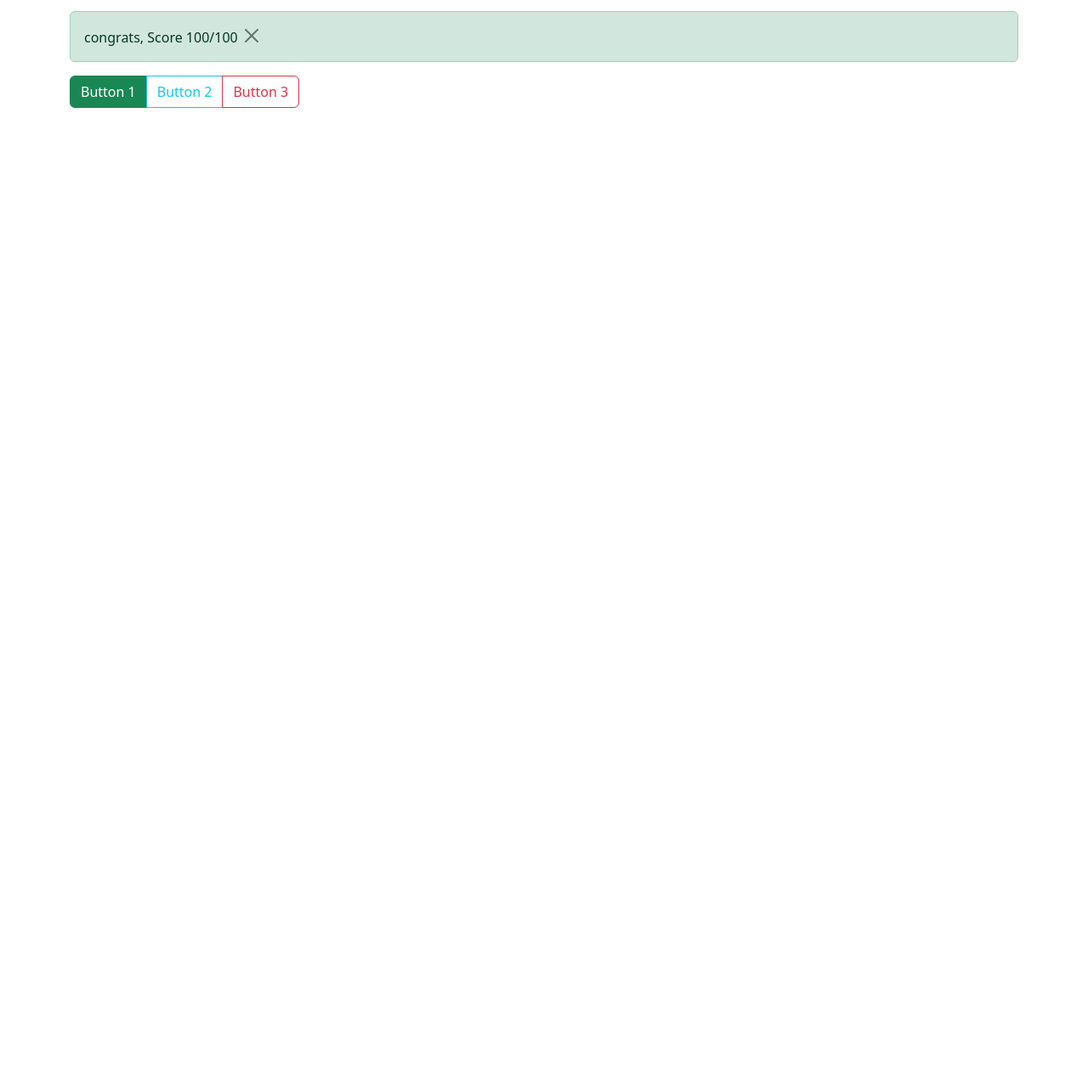
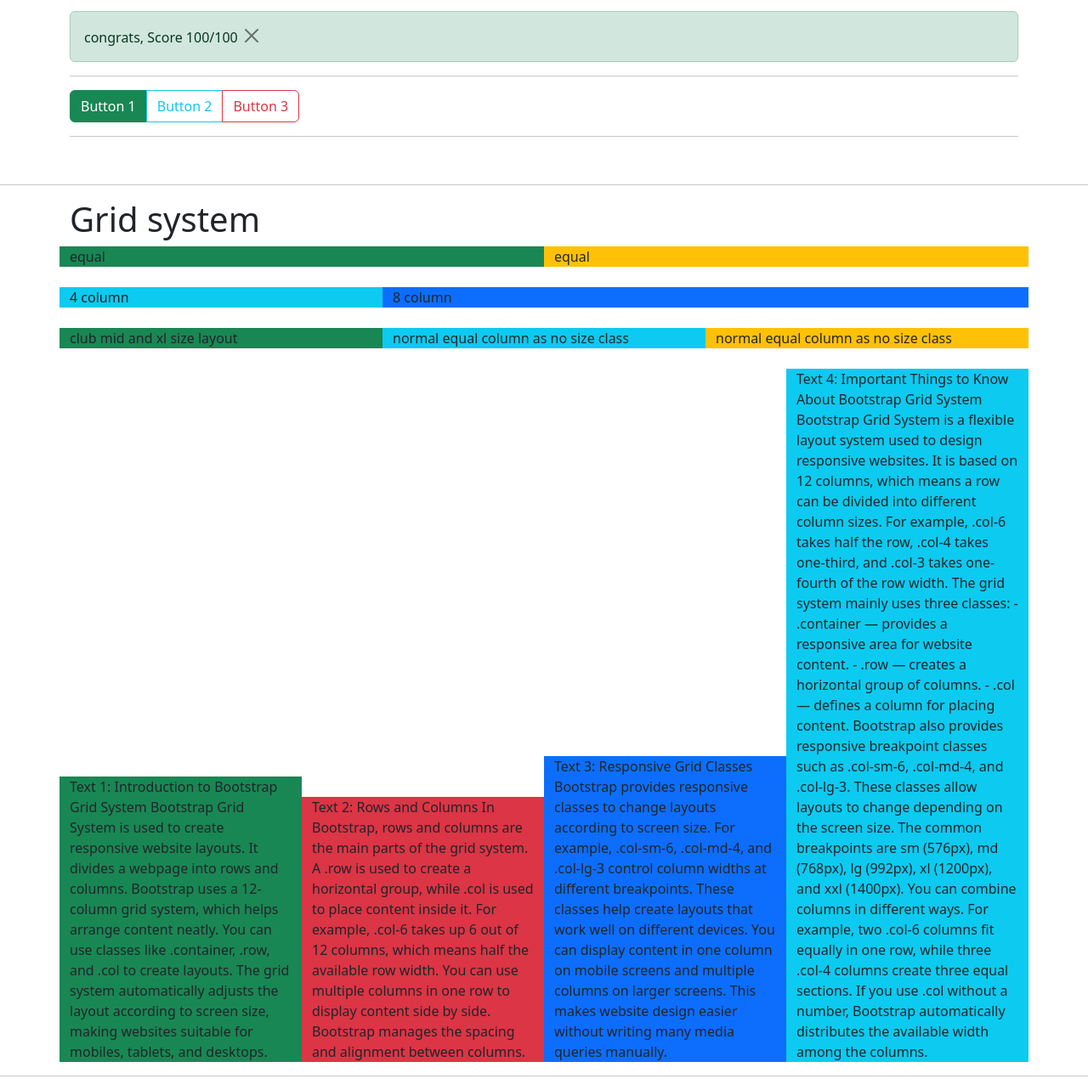
Before and after one commit to PrinceJ18/Bootstrap-CSS, a website: page index.html in a window 1280 px wide. Shown: the part 804-2087 px from the top of the page at 85% size. Before the commit the page ends 931 px from the top, so only its background shows below. Drawn offline with nearby package versions, Linux system fonts and the light colour scheme.

Commit message:
grid system in bootstrap CSS

```diff
--- a/index.html
+++ b/index.html
@@ -35,7 +35,7 @@
             </div>
 
             <form class="d-flex">
-                <input class="form-control me-2" type="search" placeholder="Search"/>
+                <input class="form-control me-2" type="search" placeholder="Search" />
                 <button class="btn btn-outline-success" type="submit">Search</button>
             </form>
         </div>
@@ -52,8 +52,8 @@
         <div class="card" style="width: 18rem">
             <img src="bootstrap.jpg" class="card-img-top">
             <div class="card-body">
-                <h3>Bootstrap CSS</h3>
-                <p>makes designer easier and faster than orthodox CSS writing</p>
+                <h3 class="card-title">Bootstrap CSS</h3>
+                <p class="card-text">makes designer easier and faster than orthodox CSS writing</p>
                 <a href="#" class="btn btn-info">Start Learning</a>
             </div>
         </div>
@@ -97,13 +97,78 @@
             <button class="btn-close" data-bs-dismiss="alert"></button>
         </div>
 
+        <hr>
         <!-- btn-group -->
         <div class="btn-group">
             <button type="button" class="btn btn-success">Button 1</button>
             <button type="button" class="btn btn-outline-info">Button 2</button>
             <button type="button" class="btn btn-outline-danger">Button 3</button>
         </div>
+        <hr>
     </div>
+
+    <br>
+
+    <hr>
+
+    <div class="container">
+        <h1> Grid system</h1>
+        <div class="row">
+            <div class="col bg-success">equal</div>
+            <div class="col bg-warning">equal</div>
+        </div>
+        <br>
+        <div class="row">
+            <div class="col-xl-4 bg-info">4 column</div>
+            <div class="col-xl-8 bg-primary">8 column</div>
+        </div>
+        <br>
+        <div class="row">
+            <div class="col-md-6 col-xl-4 bg-success">club mid and xl size layout</div>
+            <div class="col bg-info">normal equal column as no size class</div>
+            <div class="col bg-warning">normal equal column as no size class</div>
+        </div>
+<br>
+
+        <div class="row align-items-end">
+            <div class="col bg-success">Text 1: Introduction to Bootstrap Grid System
+                Bootstrap Grid System is used to create responsive website layouts. It divides a webpage into rows and
+                columns. Bootstrap uses a 12-column grid system, which helps arrange content neatly. You can use classes
+                like .container, .row, and .col to create layouts. The grid system automatically adjusts the layout
+                according to screen size, making websites suitable for mobiles, tablets, and desktops.</div>
+            <div class="col bg-danger">Text 2: Rows and Columns
+                In Bootstrap, rows and columns are the main parts of the grid system. A .row is used to create a
+                horizontal group, while .col is used to place content inside it. For example, .col-6 takes up 6 out of
+                12 columns, which means half the available row width. You can use multiple columns in one row to display
+                content side by side. Bootstrap manages the spacing and alignment between columns.
+            </div>
+            <div class="col bg-primary">Text 3: Responsive Grid Classes
+                Bootstrap provides responsive classes to change layouts according to screen size. For example,
+                .col-sm-6, .col-md-4, and .col-lg-3 control column widths at different breakpoints. These classes help
+                create layouts that work well on different devices. You can display content in one column on mobile
+                screens and multiple columns on larger screens. This makes website design easier without writing many
+                media queries manually.
+            </div>
+            <div class="col bg-info">
+                Text 4: Important Things to Know About Bootstrap Grid System
+                Bootstrap Grid System is a flexible layout system used to design responsive websites. It is based on 12
+                columns, which means a row can be divided into different column sizes. For example, .col-6 takes half
+                the row, .col-4 takes one-third, and .col-3 takes one-fourth of the row width.
+                The grid system mainly uses three classes:
+                - .container — provides a responsive area for website content.
+                - .row — creates a horizontal group of columns.
+                - .col — defines a column for placing content.
+                Bootstrap also provides responsive breakpoint classes such as .col-sm-6, .col-md-4, and .col-lg-3. These
+                classes allow layouts to change depending on the screen size. The common breakpoints are sm (576px), md
+                (768px), lg (992px), xl (1200px), and xxl (1400px).
+                You can combine columns in different ways. For example, two .col-6 columns fit equally in one row, while
+                three .col-4 columns create three equal sections. If you use .col without a number, Bootstrap
+                automatically distributes the available width among the columns.
+            </div>
+        </div>
+    </div>
+    <hr>
+
     <script src="https://cdn.jsdelivr.net/npm/bootstrap@5.3.3/dist/js/bootstrap.bundle.min.js"></script>
 </body>
 
```
